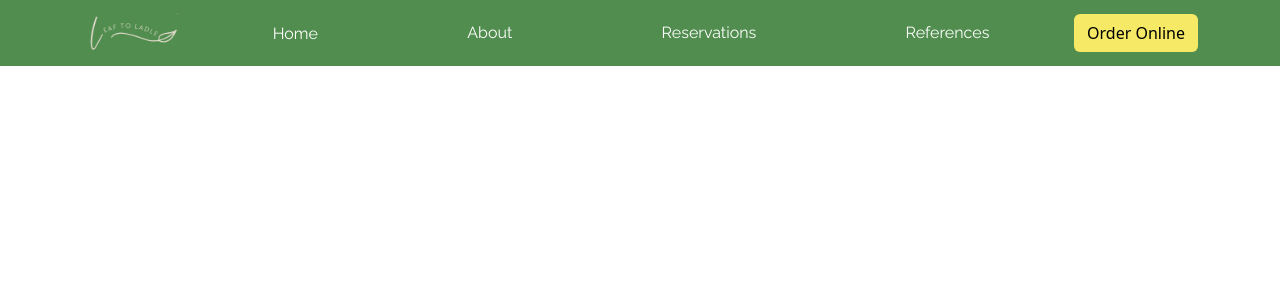
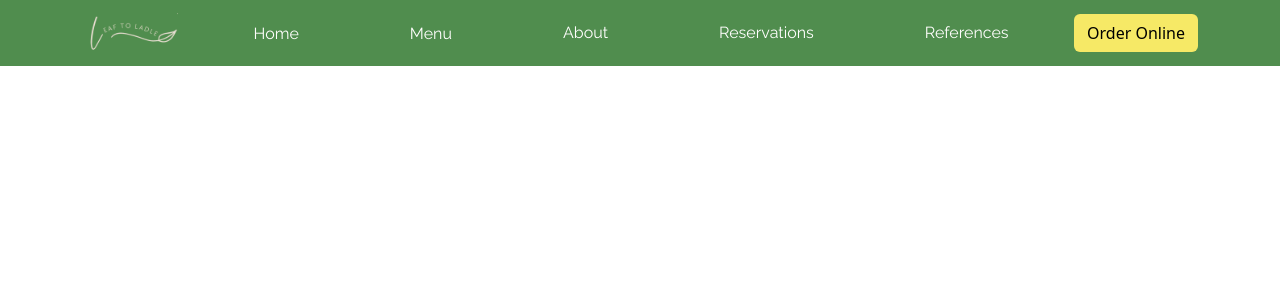
Before and after one commit to AWildTeriyaki/webmaster-2025, a React (Create React App) app: page /menu in a window 1280 px wide. Shown: the top 300 px of the page. Built offline with nearby package versions, Linux system fonts and the light colour scheme; a web font is replaced by a local one.

Commit message:
Added menu to navbar links and made navbar logo functional

```diff
--- a/src/components/NavbarLocal/NavbarLocal.js
+++ b/src/components/NavbarLocal/NavbarLocal.js
@@ -36,12 +36,14 @@ function Navbar_Local() {
     <Navbar fixed="top" expand="sm" data-bs-theme="dark" className="bg-body-tertiary" id="navbar">
       <Container>
         <Navbar.Brand href="#home" onClick={handleLogoClick}>
+          <NavLink to='/'>
             <img
               alt="Leaf to Ladle"
               src={logo}
               className="d-inline-block align-top"
               id="navbar-logo"
             />
+          </NavLink>
         </Navbar.Brand>
         <Navbar.Toggle
           aria-controls="basic-navbar-nav"
@@ -55,6 +57,9 @@ function Navbar_Local() {
           <Nav className="me-auto w-100 nav-fill">
             <Nav.Link>
               <NavLink to="/" style={{ color: "#fffefd", fontFamily: "Raleway", textDecoration: "none" }}>Home</NavLink>
+            </Nav.Link>
+            <Nav.Link>
+              <NavLink to="/menu" style={{ color: "#fffefd", fontFamily: "Raleway", textDecoration: "none" }}>Menu</NavLink>
             </Nav.Link>
             <Nav.Link style={{ color: "#fffefd", fontFamily: "Raleway" }}>
               <NavLink to="/about" style={{ color: "#fffefd", fontFamily: "Raleway", textDecoration: "none" }}>About</NavLink>
--- /dev/null
+++ b/src/components/Pages/Menu/menu.js
@@ -0,0 +1,8 @@
+import './menu.css';
+import '/node_modules/bootstrap/dist/css/bootstrap.min.css';
+
+const Menu = () => (
+    <h1>Menu!</h1>
+);
+
+export default Menu;
--- a/src/components/main.js
+++ b/src/components/main.js
@@ -1,4 +1,5 @@
 import Home from './Pages/Home/home.js';
+import Menu from './Pages/Menu/menu.js';
 import About from './Pages/about.js';
 import Reservations from './Pages/reservations.js';
 import References from './Pages/references.js';
@@ -7,6 +8,7 @@ import { Routes, Route } from 'react-router-dom';
 const Main = () => (
     <Routes>
       <Route path='/' element={<Home />}></Route>
+      <Route path='/menu' element={<Menu />}></Route>
       <Route path='/about' element={<About />}></Route>
       <Route path='/reservations' element={<Reservations />}></Route>
       <Route path='/references' element={<References />}></Route>
```
Also changed, not shown: src/components/Pages/Menu/menu.css (added). Lines whose indentation alone changed are shown as unchanged.
